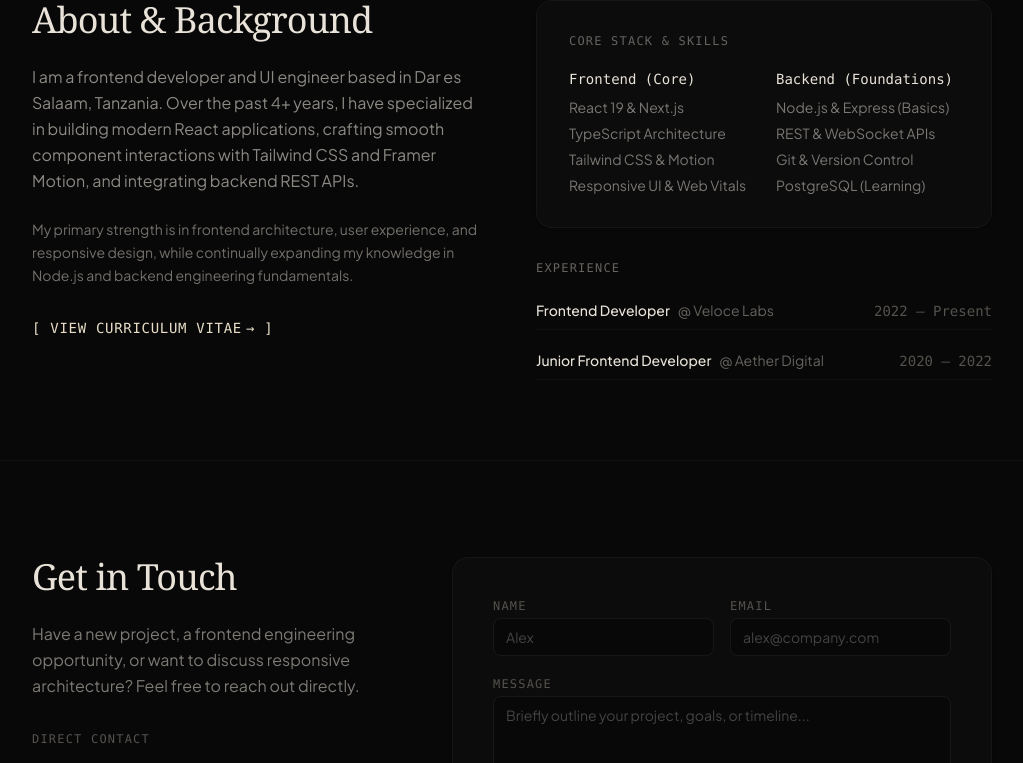
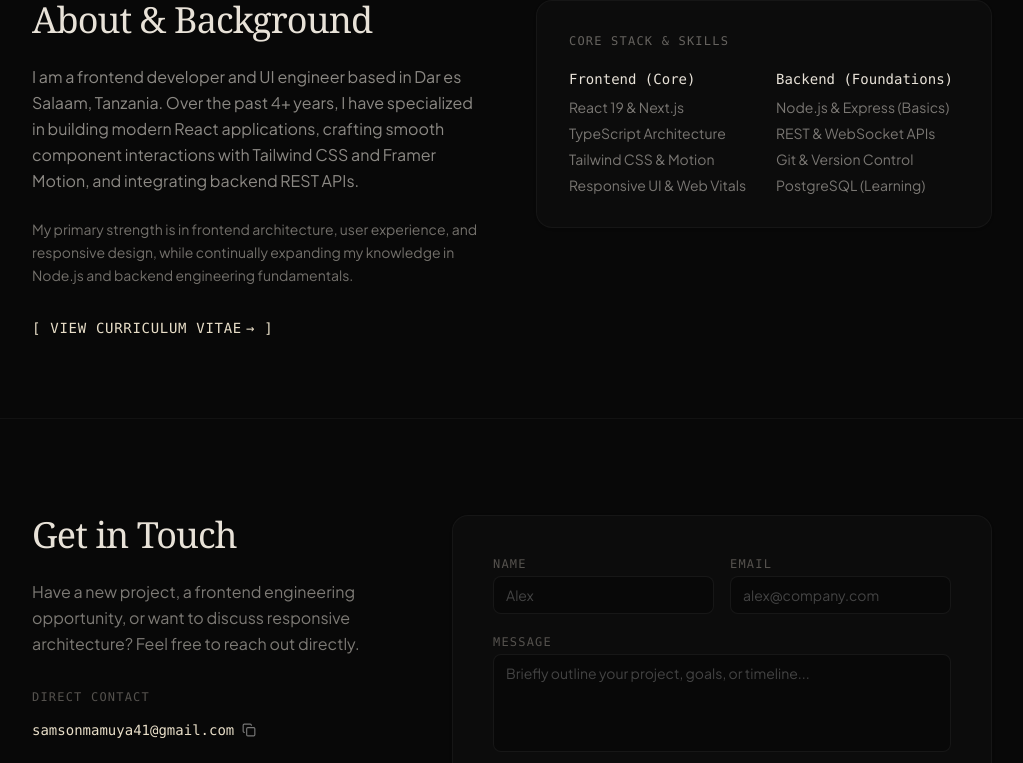
Before and after one commit to Samson-64/MyPortfolio, a React (Vite) app: page / in a window 1280 px wide. Shown: the part 2646-3409 px from the top of the page, without its empty margins (128-1151 px from the left). Built offline with nearby package versions, Linux system fonts and the light colour scheme.

Commit message:
disable experience

```diff
--- a/src/components/AboutSection.tsx
+++ b/src/components/AboutSection.tsx
@@ -78,7 +78,7 @@
           </div>
 
           {/* Recent Roles */}
-          <div className="space-y-4">
+          {/* <div className="space-y-4">
             <span className="text-xs font-mono uppercase tracking-widest text-[#66635F] block">
               Experience
             </span>
@@ -100,7 +100,7 @@
                 </motion.div>
               ))}
             </div>
-          </div>
+          </div> */}
         </motion.div>
       </div>
     </section>
```
